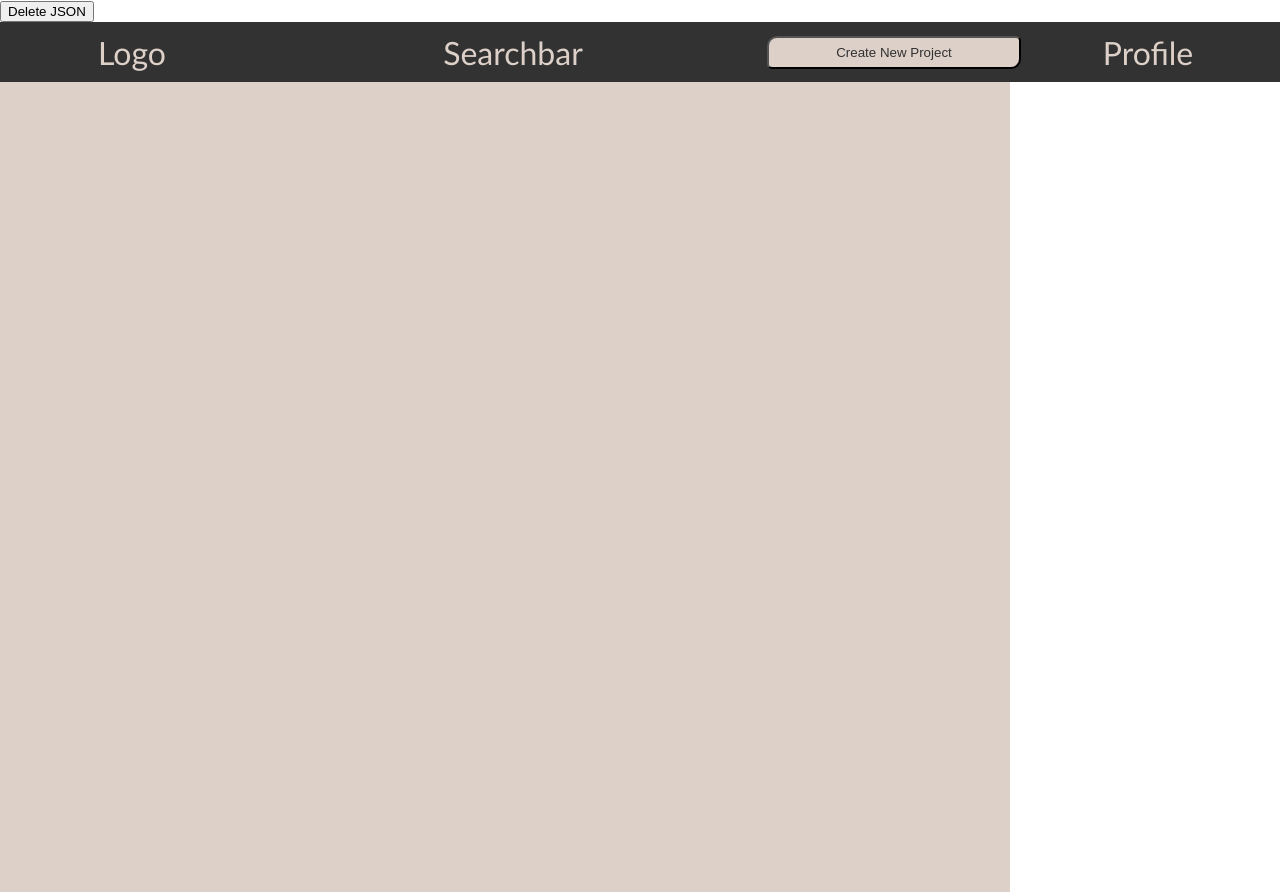
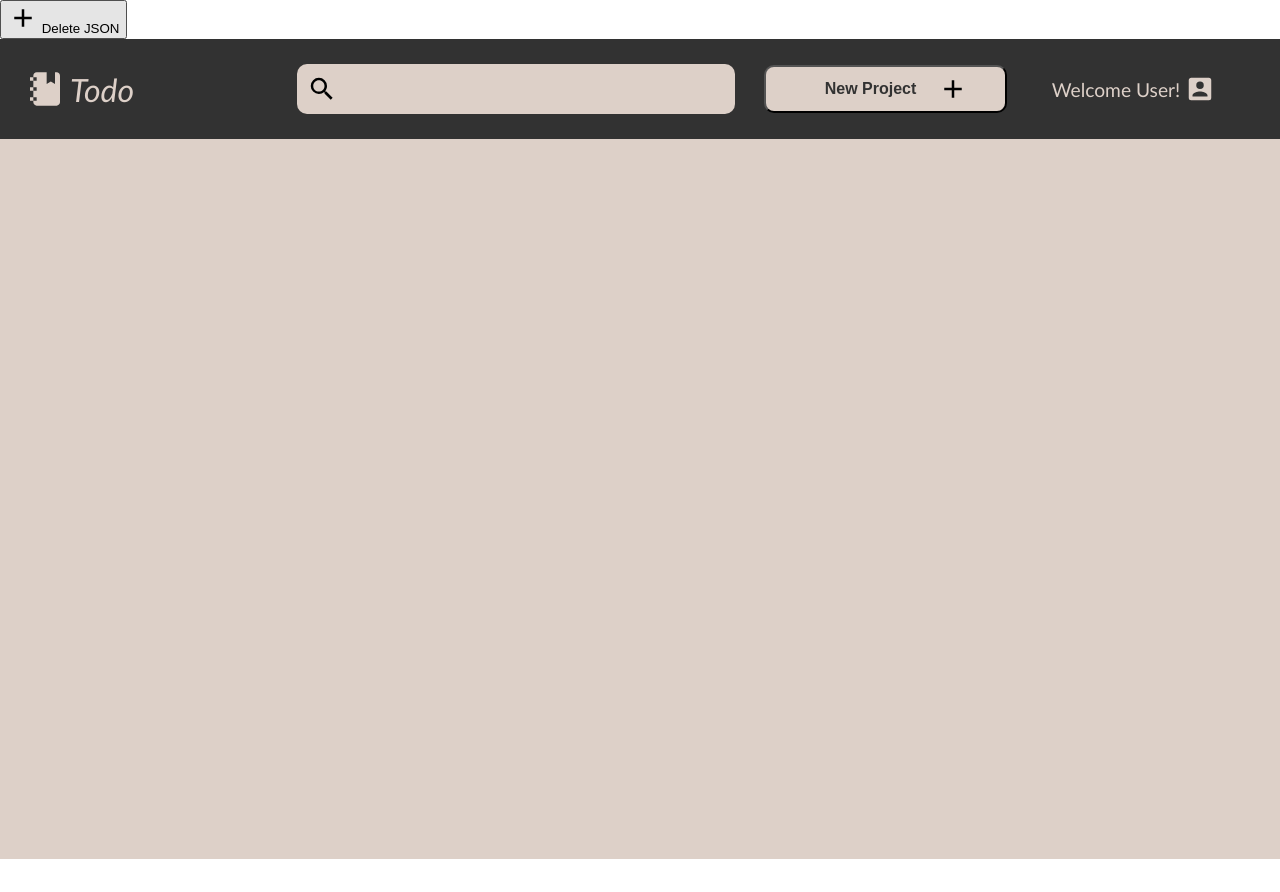
Before and after one commit to amsierco/todo, a website built with webpack: page dist/index.html in a window 1280 px wide. After the commit the page ends 859 px from the top, so only its background shows below. Built offline with Linux system fonts and the light colour scheme.

Commit message:
Added styles

```diff
--- a/src/eventHandler.js
+++ b/src/eventHandler.js
@@ -9,19 +9,17 @@ import { projectStorage } from "./storage";
 import { format } from 'date-fns'
 import { parse } from "date-fns";
 
-// TEMP Delete JSON
+// Debugging Delete JSON
 document.querySelector('.JSON').addEventListener('click', () => {
     localStorage.removeItem("projectData", JSON.stringify(projectStorage.getStorage()));
-    localStorage.removeItem("activeProject", JSON.stringify(projectStorage.getActiveProject()));
+    //localStorage.removeItem("activeProject", JSON.stringify(projectStorage.getActiveProject()));
     console.log('JSON Deleted');
 });
 
 // On page load
 window.addEventListener('load', () => {
     let initialStorage = projectStorage.getExternalStorage();
-    console.log(
-        initialStorage.length
-        );
+
     // Thumbnails
     for(let i=0; i<initialStorage.length; i++){
 
@@ -50,39 +48,7 @@ window.addEventListener('load', () => {
             projectStorage.setActiveProject(convertedProject);
             loadProjectPage();
         });
-//&&//
-    //     let newProject = Project();
-    //     newProject.create(
-    //         initialStorage[i].title,
-    //         initialStorage[i].description,
-    //         initialStorage[i].date
-    //     );
-    //     projectStorage.addToStorage(newProject);
-
-    //     // console.log('this: '+
-    //     //     initialStorage[i].title,
-    //     //     initialStorage[i].description,
-    //     //     initialStorage[i].date
-    //     // );
-
-    //     let retrievedThumbnail = displayThumbnail(
-    //         initialStorage[i].title,
-    //         initialStorage[i].description,
-    //         initialStorage[i].date
-    //     );
-
-    //     // Load project page
-    //     retrievedThumbnail.addEventListener('click', () => {
-    //         console.log('New button clicked!');
-    //         getDOM.mainPage.classList.toggle('active');
-    //         let page = getDOM.projectPage;
-    //         page.classList.toggle('active');
-    //         page.appendChild(projectWindow.container);
-    //         projectStorage.setActiveProject(newProject);
-    //         loadProjectPage();
-    //     });
     }
-    console.log('Page Loaded');
 });
 
 // Load project page
--- a/src/project.css
+++ b/src/project.css
@@ -11,35 +11,55 @@ body {
     --secondary: #323232;
     --tertiary: #201E20;
     font-family: optima, sans-serif;
+    height: 100%;
+    outline: none;
+}
+
+*, *::before, *::after {
+    box-sizing: border-box;
 }
 
 button:active {
     transform: translateY(1px);
 }
 
-/* Main Page */
+.icon {
+    margin: 0px;
+    padding: 0px;
+    aspect-ratio: 1/1;
+    width: 30px;
+}
+
+/**************************Main Page*/
 .main-page.active {
     display: block;
+    height: 90vh;
 }
 
 .main-page {
     display: none;
 }
 
-/* Thumbnail Card */
+/***************************Thumbnail*/
 .new-project-button{
     background-color: var(--primary);
     color: var(--secondary);
-    border-radius: 5px;
-    border-bottom-right-radius: 10px;
-    border-top-left-radius: 10px;
     padding: 7px;
+    display: flex;
+    align-items: center;
+    justify-content: center;
+    font-size: 1rem;
+    font-weight: 700;
+    border-radius: 10px;
+}
+
+.new-project-button > text {
+    width: 60%;
 }
 
 .new-project-button:active {
     transform: translateY(1px);
 }
-
 
 .thumbnail-prompt {
     display: none;
@@ -86,16 +106,17 @@ button:active {
     text-align: center;
 }
 
-/* Project Preview Card */
+/****************************Project Preview*/
 .preview-container {
     display: grid;
-    /* Make if more adaptable */
-    grid-template-columns: repeat(5, 1fr);
-    gap: 5px;
+    grid-template-columns: repeat(auto-fill, minmax(150px, 1fr));
+    grid-template-rows: repeat(auto-fill, 180px);
+    column-gap: 15px;
+    row-gap: 20px;
     padding: 5px;
 
-    width: min(1000px, 100vw);
-    height: min(800px, 100vh);
+    width: 100%;
+    height: 100%;
     background-color: var(--primary);
 }
 
@@ -104,11 +125,9 @@ button:active {
     flex-direction: column;
     padding: .5rem;
     align-items: flex-start;
-    min-width: 100px;
-    min-height: 100px;
-    max-height: 150px;
     aspect-ratio: 1/1;
-    overflow: hidden;
+    margin: 0px;
+    overflow: wrap;
     flex-wrap: wrap;
     border-radius: 5px;
     border-bottom-right-radius: 20px;
@@ -124,26 +143,75 @@ button:active {
 }
 
 .preview:hover {
-    /* box-shadow: 0 0 10px 0px rgba(0,0,0,0.5); */
     transform: translateY(2px);
 }
 
-/* Header */
+/***************************Main Page Header*/
 .main-page.active > .header {
     display: grid;
     background-color: var(--secondary);
     color: var(--primary);
     grid-template-columns: 1fr 2fr 1fr 1fr;
+    column-gap: 5px;
+    min-height: 50px;
+    padding: 25px;
+    font-weight: 500;
+    font-size: 1.2rem;
     align-items: center;
-    min-height: 50px;
-    max-height: 10%;
-    padding: 5px;
-    text-align: center;
-    font-weight: 500;
-    font-size: 2rem;
 }
 
-/* Project Page */
+.header > .logo {
+    display: flex;
+    justify-content: flex-start;
+    align-items: center;
+    gap: 5px;
+    font-size: 2rem;
+    font-style: italic;
+}
+
+.header > .logo > .icon{
+    fill: var(--primary);
+    width: 40px;
+}
+
+.header > .profile {
+    display: flex;
+    align-items: center;
+    justify-content: center;
+    gap: 5px;
+    text-align: center;
+}
+
+.header > .profile svg {
+    fill: var(--primary);
+}
+
+.header > .searchbar {
+    display: flex;
+    align-items: center;
+    justify-content: center;
+}
+
+.header > .searchbar > div {
+    display: flex;
+    align-items: center;
+    background-color: var(--primary);
+    border-radius: 10px;
+    gap: 2px;
+    padding: 10px;
+    width: 90%;
+}
+
+.header > .searchbar input {
+    word-wrap: break-word;
+    margin-right: 10px;
+    background: transparent;
+    border: none;
+    outline: none;
+    font-size: 0.9rem;
+}
+
+/****************************Project Page*/
 .project-page {
     display: none;
 }
@@ -217,10 +285,6 @@ button:active {
     font-size: 1.1rem;
 }
 
-.thumbnail-prompt {
-    display: none;
-}
-
 .card-prompt {
     display: none;
 }
@@ -255,3 +319,25 @@ button:active {
     border-bottom: 1px solid black;
     padding: 2px;
 }
+
+/****************************Media*/
+@media(max-width: 600px){
+    .preview-container{
+        display: grid;
+        grid-template-columns: 1fr;
+        grid-template-rows: repeat(auto-fit, minmax(50px, 1fr));
+        grid-gap: 10px;
+        padding-left: 10%;
+        padding-right: 10%;
+        height: 100%;
+    }
+
+    .preview {
+        aspect-ratio: unset;
+        min-height: 50px;
+    }
+
+    .main-page.active > .header {
+        grid-template-columns: 1fr 1fr 1fr 1fr;
+    }
+}
--- a/src/project.js
+++ b/src/project.js
@@ -1,5 +1,3 @@
-import { parse } from "date-fns";
-import { format } from "date-fns";
 import { projectStorage } from "./storage";
 
 // Card Class
@@ -15,21 +13,12 @@ const Card = (_info, _date) => {
 
 // Project Class
 export const Project = (title, description, date) => {
-    //let title, description, date;
     let todo = [];
     let inProgress = [];
     let done = [];
 
     // Add card function
     function add(_type, _info, _date){
-
-        // JSON null storage check
-        if(todo == undefined){
-            console.log('todo is UNDEFINED');
-            this.todo = [];
-            this.inProgress = [];
-            this.done = [];
-        }
 
         // Add card
         if(_type === 'todo'){
@@ -43,6 +32,7 @@ export const Project = (title, description, date) => {
         projectStorage.populateExternalStorage();
     }
 
+    // Add JSON cards to new Project obj on page load
     function JSONConvert(obj){
         // Todo
         let _todo = Array.from(obj.todo);
```
Also changed, not shown: src/home.js (+1 -12 lines), src/storage.js (+2 -9 lines), dist/index.html, dist/main.js.
